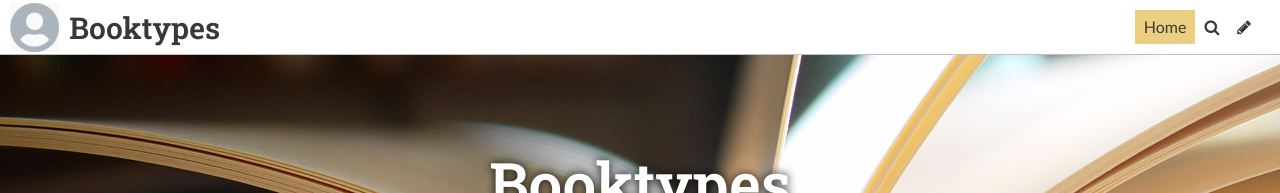
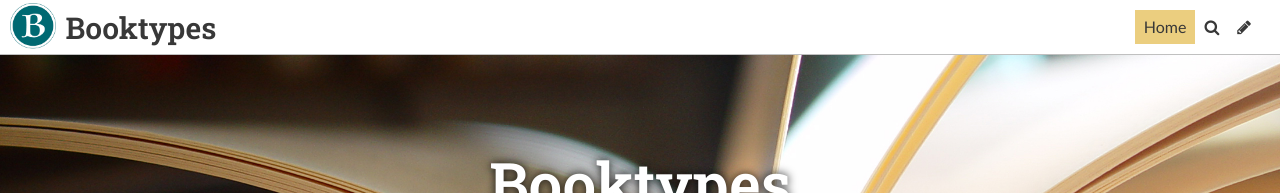
Before and after one commit to maudhaugland/booktypes, a Jekyll site: the page built from index.html, in a window 1280 px wide. Shown: the top 193 px of the page. Built offline with Jekyll 4.4.1, drawn with Linux system fonts in a browser that asks for light colours; some web fonts are replaced; the list of posts is cut into pages by our own code.

Commit message:
Update Settings “general”

```diff
--- a/_data/settings.yml
+++ b/_data/settings.yml
@@ -6,8 +6,8 @@ header_text: Booktypes
 header_text_color: "#ffffff"
 bannerheight: 20vmax
 navbarheight: 55px
-logo: /uploads/logo.jpg
-favicon: /uploads/favicon.ico
+logo: ../uploads/logoblog.png
+favicon: ../uploads/favicon.ico
 gridlayout: false
 fixednavbar: true
 upzoom: true
```
Also changed, not shown: uploads/favicon.ico (added), uploads/logoblog.png (added).
